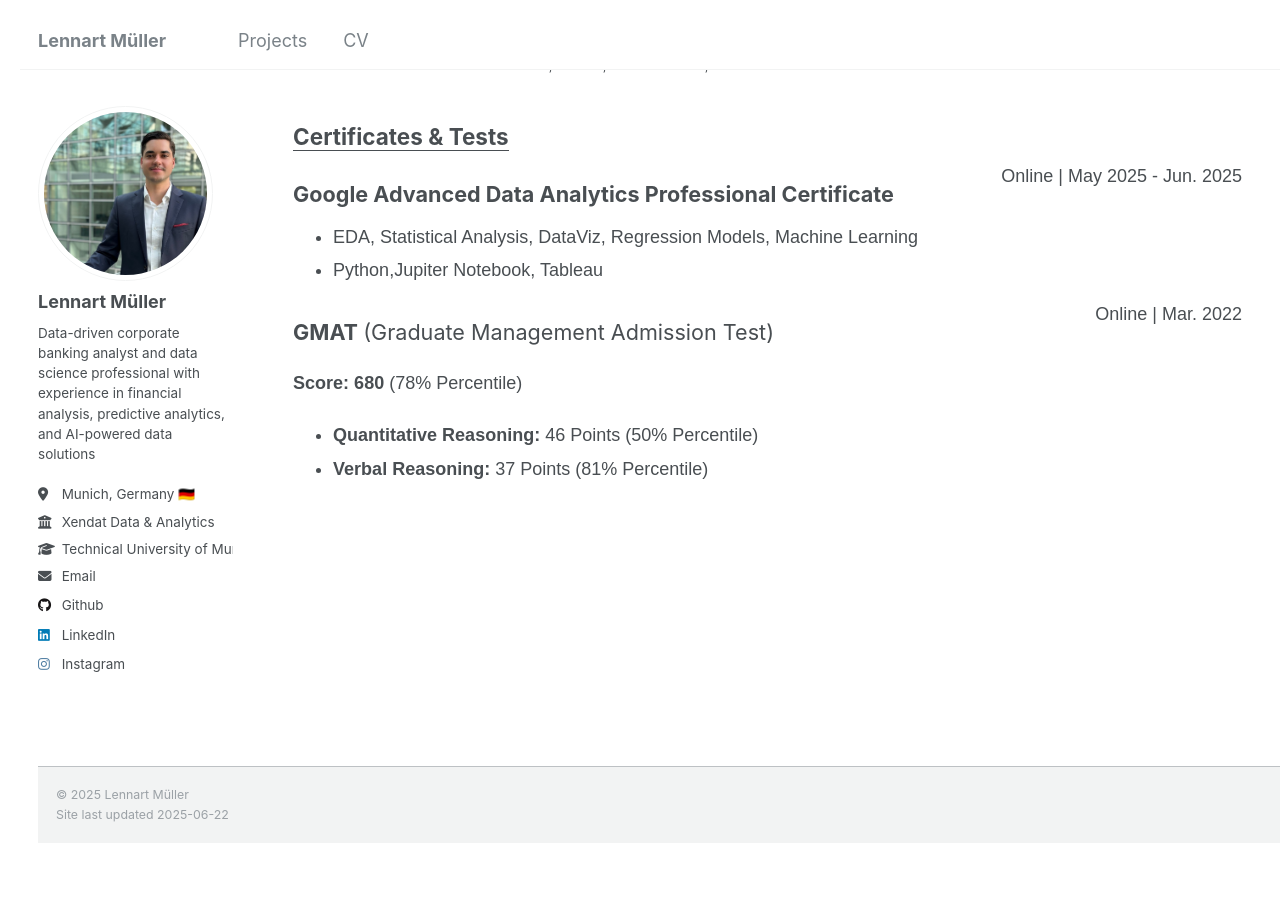
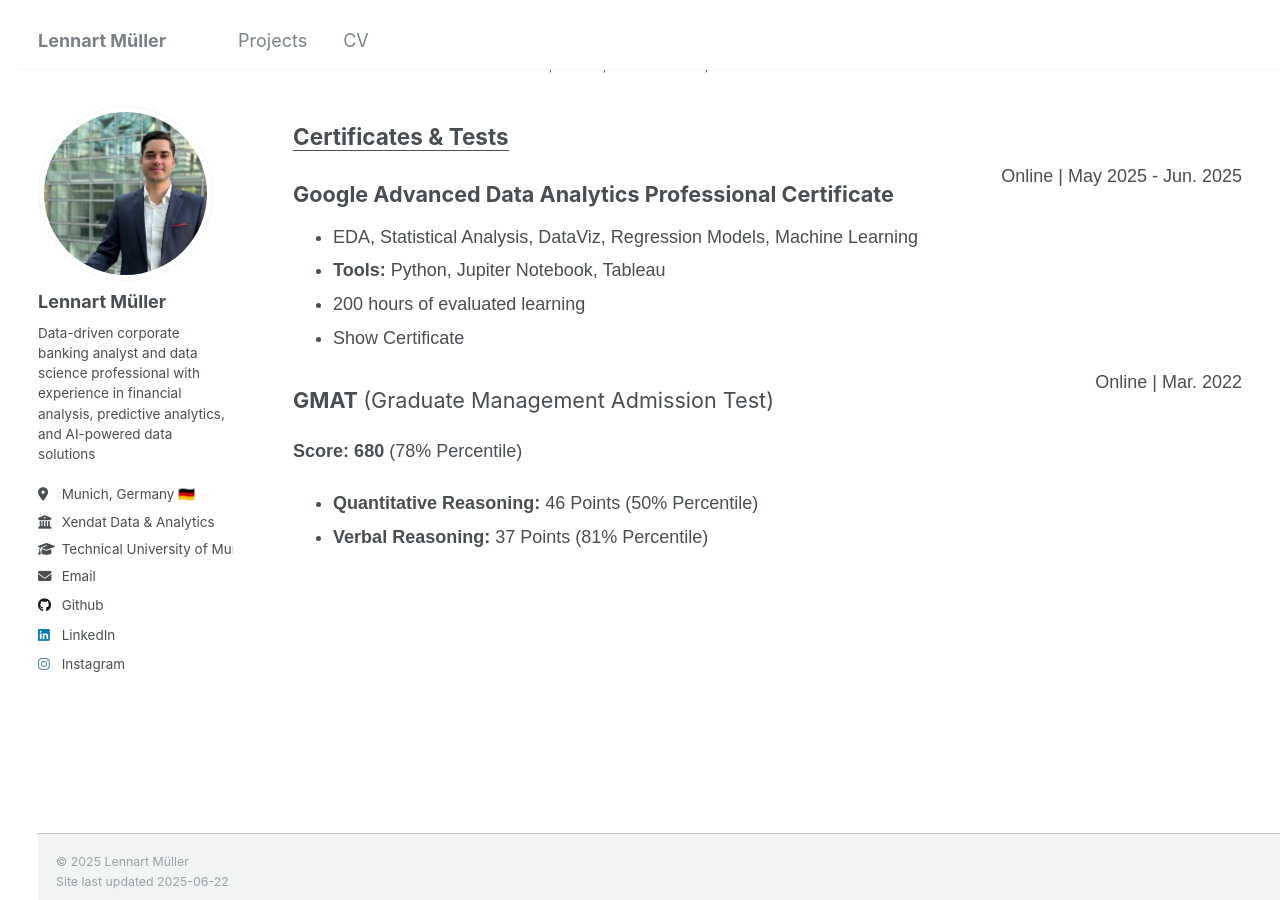
Before and after one commit to lennartmueller123/lennartmueller123.github.io, a Jekyll site: the page built from _pages/cv.html, in a window 1280 px wide and 900 px high, scrolled down 1999 px. Built offline with Jekyll 4.4.1, drawn with Linux system fonts in a browser that asks for light colours; before the commit the page ends 2841 px from its top, so only the background shows below that.

Commit message:
Update cv.html

```diff
--- a/_pages/cv.html
+++ b/_pages/cv.html
@@ -241,7 +241,13 @@ redirect_from:
             </div>
             <ul>
                 <li>EDA, Statistical Analysis, DataViz, Regression Models, Machine Learning</li>
-                <li>Python,Jupiter Notebook, Tableau</li>
+                <li><strong>Tools: </strong>Python, Jupiter Notebook, Tableau</li>
+                <li>200 hours of evaluated learning</li>
+                <li>
+                  <a href="https://www.credly.com/badges/40075db6-9ff5-4a3a-9b0e-abf4c5d01546/linked_in_profile" style="text-decoration: none; color: #4A4E52;" target="_blank">
+                      Show Certificate
+                    </a>
+                </li>
             </ul>
         </div>
 
```
